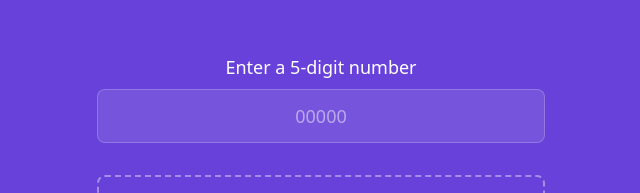
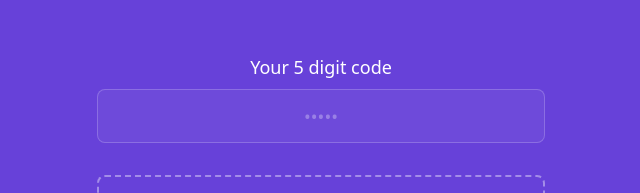
Before and after one commit to Lsortudo/secretFFront, a React (Vite) app: page / in a window 1280 px wide. Shown: the part 150-343 px from the top of the page, without its empty margins (319-959 px from the left). Built offline with nearby package versions, Linux system fonts and the light colour scheme.

Commit message:
feat: number self generated + read only

```diff
--- a/src/App.tsx
+++ b/src/App.tsx
@@ -9,7 +9,7 @@ import { useNumberInput } from './hooks/useNumberInput';
 import { useToast } from './hooks/useToast';
 
 export default function App() {
-  const { number, handleNumberChange } = useNumberInput();
+  const { number, generateRandomNumber } = useNumberInput();
   const { showToast, message, showMessage } = useToast();
   const {
     files,
@@ -21,15 +21,20 @@ export default function App() {
     handleDrop,
     handleClick,
     handleFileSelect,
-    handleSort
+    handleSort: originalHandleSort
   } = useFileHandling(() => {
     showMessage('File selected successfully');
   });
 
+  const handleSort = async () => {
+    generateRandomNumber();
+    await originalHandleSort();
+  };
+
   return (
     <div className="min-h-screen bg-[#6741d9] flex items-center justify-center p-6">
       <div className="w-full max-w-md space-y-8">
-        <NumberInput value={number} onChange={handleNumberChange} />
+        <NumberInput value={number} />
         <FileDropZone
           isDragging={isDragging}
           files={files}
--- a/src/components/NumberInput.tsx
+++ b/src/components/NumberInput.tsx
@@ -2,25 +2,28 @@ import React from 'react';
 
 interface NumberInputProps {
   value: string;
-  onChange: (e: React.ChangeEvent<HTMLInputElement>) => void;
 }
 
-export function NumberInput({ value, onChange }: NumberInputProps) {
+export function NumberInput({ value }: NumberInputProps) {
   return (
     <div className="space-y-2 text-center">
       <label
         htmlFor="number"
         className="block text-lg font-medium text-white"
       >
-        Enter a 5-digit number
+        Your 5 digit code
       </label>
       <input
         type="text"
         id="number"
         value={value}
-        onChange={onChange}
-        className="w-full px-4 py-3 bg-white/10 border border-white/20 rounded-lg focus:ring-2 focus:ring-white/50 focus:border-transparent transition-all duration-200 text-lg text-center text-white placeholder-white/50"
-        placeholder="00000"
+        readOnly
+        className="w-full px-4 py-3 bg-white/5 border border-white/20 rounded-lg
+                 text-lg text-center text-white/70 placeholder-white/30
+                 cursor-not-allowed select-none
+                 transition-all duration-200
+                 focus:ring-0 focus:outline-none"
+        placeholder="•••••"
       />
     </div>
   );
--- a/src/hooks/useNumberInput.ts
+++ b/src/hooks/useNumberInput.ts
@@ -1,14 +1,12 @@
-import { useState, ChangeEvent } from 'react';
+import { useState } from 'react';
 
 export function useNumberInput() {
   const [number, setNumber] = useState('');
 
-  const handleNumberChange = (e: ChangeEvent<HTMLInputElement>) => {
-    const value = e.target.value;
-    if (value.length <= 5 && /^\d*$/.test(value)) {
-      setNumber(value);
-    }
+  const generateRandomNumber = () => {
+    const randomNum = Math.floor(10000 + Math.random() * 90000).toString();
+    setNumber(randomNum);
   };
 
-  return { number, handleNumberChange };
+  return { number, generateRandomNumber };
 }
```
